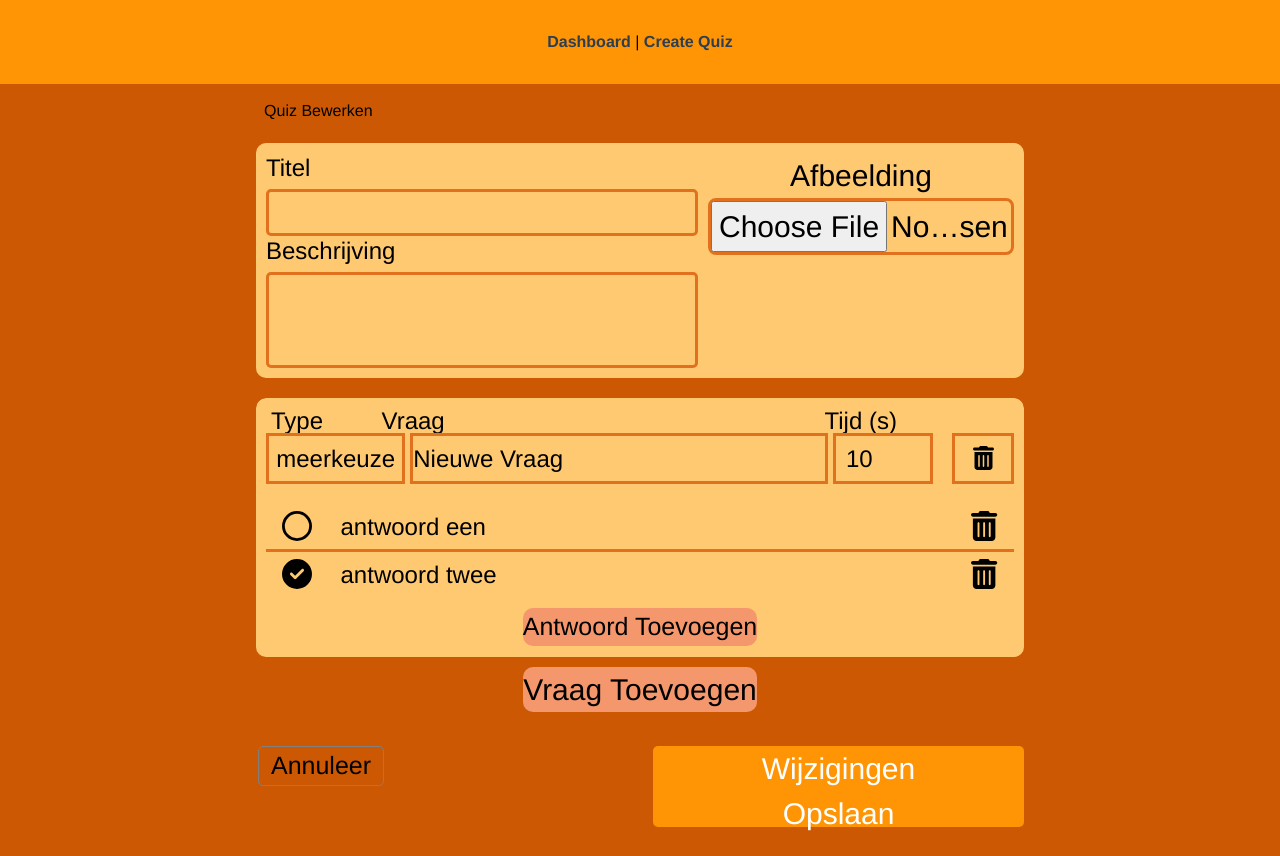
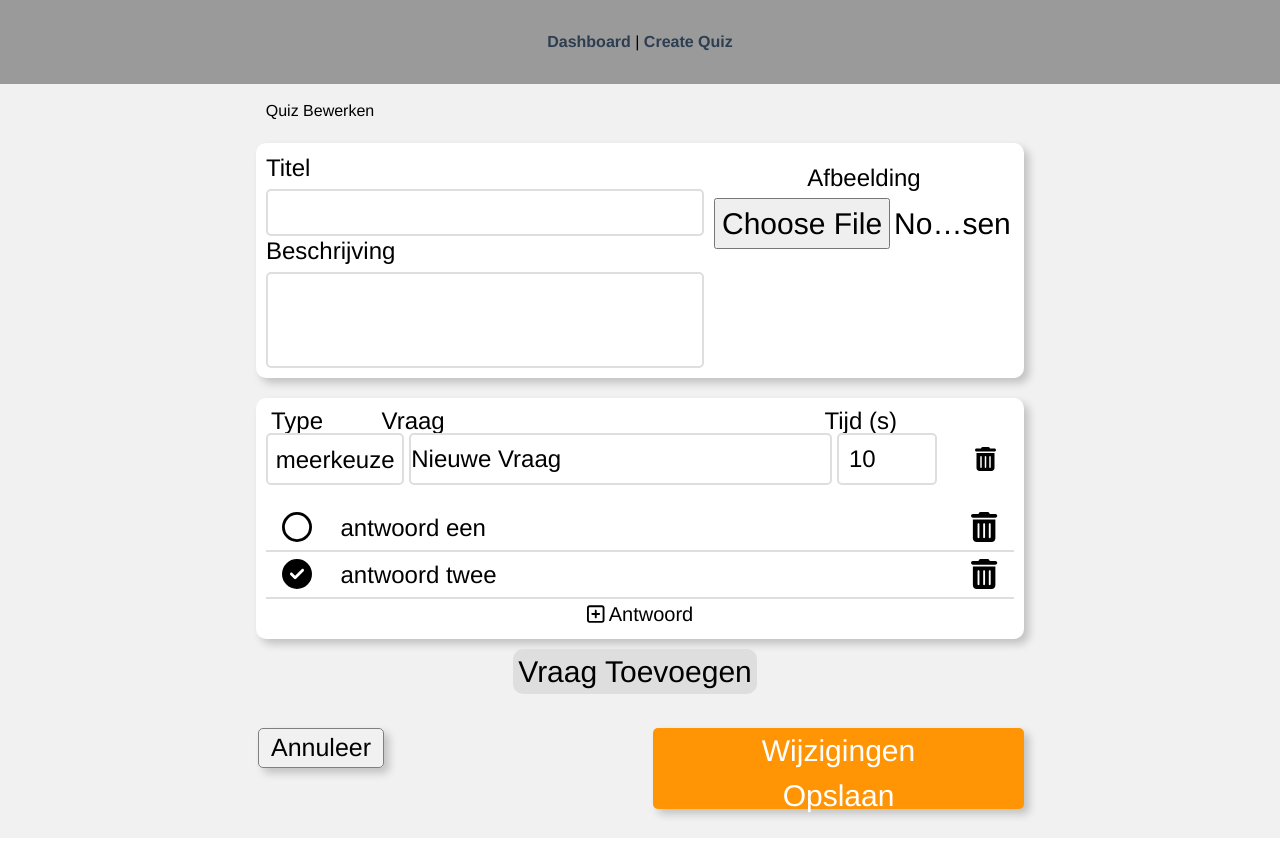
Before and after one commit to TeunSpithoven/thinku, a Vue app: page /editQuiz in a window 1280 px wide. Both pictures are taken after a click on the button "Vraag Toevoegen". Built offline with nearby package versions, Linux system fonts and the light colour scheme.

Commit message:
change style to black and white

```diff
--- a/src/App.vue
+++ b/src/App.vue
@@ -16,13 +16,15 @@
   color: rgb(0, 0, 0);
   min-height: 100vh;
   /* background-color: #FBE8A6; */
-  background-color: #cc5803;
+  /* background-color: #cc5803; */
+  background-color: #f1f1f1;
 }
 
 nav {
   padding: 30px;
   /* background-color: #e2711d; */
-  background-color: #ff9505;
+  /* background-color: #ff9505; */
+  background-color: #9a9a9a;
 }
 
 nav a {
@@ -33,4 +35,16 @@ nav a {
 nav a.router-link-exact-active {
   color: #42b983;
 }
+/* ----------------------------------STYLES */
+.boxShadow {
+  box-shadow: 5px 5px 8px rgba(0, 0, 0, 0.199);
+}
+/* --------------------------------- INPUTS */
+.textInput {
+  width: 100%;
+  height: 100%;
+  border-radius: 5px;
+  border: 2px solid #dedede;
+  background-color: transparent;
+}
 </style>
--- a/src/components/answer/AnswerList.vue
+++ b/src/components/answer/AnswerList.vue
@@ -10,14 +10,23 @@
         @reloadList="reloadList"
       />
     </li>
+    <li
+      v-if="this.questionType !== 'goedfout'"
+      class="cell addAnswer newAddAnswerButton"
+      @click="createAnswer"
+    >
+      <div class="newAddAnswerButton">
+        <font-awesome-icon icon="fa-regular fa-plus-square" />
+        Antwoord
+      </div>
+    </li>
   </ul>
 
-  <div v-if="this.questionType !== 'goedfout'" class="antwoordToevoegenContainer">
+  <!-- <div v-if="this.questionType !== 'goedfout'" class="antwoordToevoegenContainer">
     <button id="addAnswerButton" class="gridItem" @click="createAnswer">
       Antwoord Toevoegen
     </button>
-  </div>
-
+  </div> -->
 </template>
 
 <script>
@@ -117,21 +126,16 @@ export default {
 </script>
 
 <style scoped>
-table {
-  font-family: arial, sans-serif;
-  border-collapse: collapse;
+.addAnswer {
+  font-size: 20px;
+}
+.newAddAnswerButton {
   width: 100%;
+  transition: 0.7s;
 }
-
-td,
-th {
-  border: 1px solid #dddddd;
-  text-align: left;
-  padding: 8px;
-}
-
-tr:nth-child(even) {
-  background-color: #d1afaf;
+.newAddAnswerButton :hover {
+  background-color: #dedede;
+  cursor: pointer;
 }
 .antwoordToevoegenContainer {
   position: relative;
@@ -147,9 +151,9 @@ tr:nth-child(even) {
   margin-left: 30%;
   margin-right: 30%;
   border-radius: 10px;
-
   font-size: 25px;
-  background-color: #F4976C;
+  /* background-color: #F4976C; */
+  background-color: #dedede;
 }
 .answerGroup {
   display: contents;
@@ -165,7 +169,8 @@ ul > li:nth-of-type(even) {
 ul > li {
   /* lijn tussen antwoorden */
 
-  border-bottom: 3px solid #e2711d;
+  /* border-bottom: 3px solid #e2711d; */
+  border-bottom: 2px solid #dedede;
   /* border-bottom: 1px solid rgb(0, 0, 0); */
 }
 ul > li:last-child {
--- a/src/components/dashboard/QuizCard.vue
+++ b/src/components/dashboard/QuizCard.vue
@@ -1,5 +1,5 @@
 <template>
-  <div id="quizCard">
+  <div id="quizCard" class="boxShadow">
     <div id="title">{{ title }}</div>
     <div id="image">
       <img v-if="image != null" :src="image" class="uploading-image" />
@@ -48,6 +48,8 @@ export default {
   grid-auto-columns: 1fr;
   grid-template-columns: 1fr;
   grid-template-rows: 0.5fr 2fr 0.5fr;
+  background-color: white;
+  border-radius: 10px;
   gap: 0px 89px;
   grid-template-areas:
     "title"
--- a/src/components/dashboard/QuizList.vue
+++ b/src/components/dashboard/QuizList.vue
@@ -32,9 +32,10 @@ export default {
   display: grid;
   grid-template-columns: auto auto auto;
   gap: 10px;
-  padding: 10px;
+  /* padding: 10px; */
+  overflow: visible;
 
-  border: 1px solid #000000;
+  /* border: 1px solid #000000; */
   border-radius: 10px;
 }
 #gridItem {
--- a/src/components/question/QuestionCard.vue
+++ b/src/components/question/QuestionCard.vue
@@ -1,5 +1,5 @@
 <template>
-  <div id="questionCard" class="gridContainer">
+  <div id="questionCard" class="gridContainer boxShadow">
     <div id="quesionInfoContainter" class="gridItem">
       <QuestionInfo
         :id="this.id"
@@ -65,8 +65,8 @@ export default {
   position: relative;
   padding: 10px;
   /* background-color: #B4DFE5; */
-  /* background-color: white; */
-  background-color: #ffc971;
+  background-color: white;
+  /* background-color: #ffc971; */
 }
 
 .gridContainer {
--- a/src/components/question/QuestionInfo.vue
+++ b/src/components/question/QuestionInfo.vue
@@ -10,7 +10,7 @@
   </div>
   <!-- type: {{this.type}} -->
   <Form id="info" class="gridContainer" @submit="nothing">
-    <div id="type" class="gridItem item1">
+    <div id="type" class="gridItem item1 textInput">
       <QuestionTypeDropDown @update-type="updateType" :type="this.type" />
     </div>
 
@@ -19,7 +19,7 @@
         name="question"
         :rules="validateQuestion"
         id="titleInput"
-        class="questionInput"
+        class="textInput"
         type="text"
         v-model="questionData"
         @change="updateQuestion()"
@@ -34,7 +34,7 @@
       name="time"
       :rules="validateTime"
       id="time"
-      class="gridItem item3"
+      class="gridItem item3 textInput"
       type="number"
       min="2"
       max="9999"
@@ -210,7 +210,8 @@ export default {
   /* border: 1px solid #000000; */
   /* background-color: #eff3f4; */
   background-color: transparent;
-  border: 3px solid #e2711d;
+  /* border: 3px solid #e2711d; */
+    /* border: 2px solid #dedede; */
 }
 .item1 {
   /* type  */
--- a/src/components/question/QuestionList.vue
+++ b/src/components/question/QuestionList.vue
@@ -129,6 +129,7 @@ export default {
 #questionListContainer {
   overflow: auto;
   box-sizing: border-box;
+  overflow: visible;
 
   position: relative;
 
@@ -138,6 +139,7 @@ export default {
 .gridContainer {
   display: grid;
   gap: 10px;
+  overflow: visible;
   /* padding: 10px; */
 }
 .questionGridContainer {
@@ -151,6 +153,7 @@ export default {
   text-align: center;
   /* padding: 10px; */
   font-size: 30px;
+  overflow: visible;
   grid-column: 1 / 5;
 }
 .vraagToevoegenContainer {
@@ -163,9 +166,13 @@ export default {
 .vraagToevoegen {
   position: relative;
   box-sizing: border-box;
+  margin-right: 10px;
+  padding: 0px 5px;
 
   /* border: 1px solid #000000; */
   border-radius: 10px;
-  background-color: #F4976C;
+  /* background-color: #F4976C; */
+ background-color:  #dedede;
+
 }
 </style>
--- a/src/components/question/QuestionTypeDropDown.vue
+++ b/src/components/question/QuestionTypeDropDown.vue
@@ -65,6 +65,7 @@ button {
 #typeDropdown {
   position: relative;
   width: 100%;
+  z-index: 1;
 }
 .buttonList {
   position: absolute;
--- a/src/components/quiz/CreateQuiz.vue
+++ b/src/components/quiz/CreateQuiz.vue
@@ -9,10 +9,10 @@
     </div>
     <div class="grid-item">
       <div id="knoppen">
-        <button id="annuleerKnop" @click="this.$router.push({ path: '/dashboard' })">
+        <button id="annuleerKnop" class="boxShadow" @click="this.$router.push({ path: '/dashboard' })">
           Annuleer
         </button>
-        <button id="opslaanKnop" @click="submit()">
+        <button id="opslaanKnop" class="boxShadow" @click="submit()">
           <div v-if="edit">Wijzigingen</div>
           Opslaan
         </button>
@@ -81,6 +81,7 @@ export default {
 #createQuiz {
   display: grid;
   row-gap: 20px;
+  overflow: visible;
 }
 
 #questionListContainer {
--- a/src/components/quiz/QuizInfo.vue
+++ b/src/components/quiz/QuizInfo.vue
@@ -1,5 +1,5 @@
 <template>
-  <div id="quizInfo">
+  <div id="quizInfo" class="boxShadow">
     <div class="gridContainer">
       <Form class="info" @submit="nothing">
         <div id="titel">
@@ -9,7 +9,7 @@
               name="title"
               :rules="validateTitle"
               id="titleInput"
-              class="inputs"
+              class="textInput"
               type="text"
               v-model="this.title"
             />
@@ -27,7 +27,7 @@
               as="textarea"
               :rules="validateDescription"
               id="descriptionInput"
-              class="inputs"
+              class="textInput"
               v-model="this.description"
             ></Field>
           </div>
@@ -37,8 +37,8 @@
         </ErrorMessage>
       </Form>
       <div class="image">
-        <label for="quizImage">Afbeelding</label>
-        <imageUpload id="quizImage" class="imageInput" />
+        <label for="quizImage" class="imageLabel">Afbeelding</label>
+        <imageUpload id="quizImage" class="inputDefault" />
       </div>
     </div>
   </div>
@@ -125,7 +125,8 @@ export default {
   /* border: 1px solid #000000; */
   border-radius: 10px;
   /* background-color: #B4DFE5; */
-  background-color: #ffc971;
+  /* background-color: #ffc971; */
+  background-color: white;
 }
 .gridContainer {
   display: grid;
@@ -134,19 +135,11 @@ export default {
   gap: 0px 10px;
   grid-template-areas: "info image";
 }
-.image {
-  grid-area: image;
-}
 .info {
   grid-area: info;
 }
-.inputs {
-  width: 100%;
-  height: 100%;
-  border-radius: 5px;
-  border: 3px solid #e2711d;
-  /* background-color: #eff3f4; */
-  background-color: transparent;
+.image {
+  grid-area: image;
 }
 #titel {
   position: relative;
@@ -164,6 +157,14 @@ export default {
   right: 0px;
   top: 0px;
 
+  font-weight: 400;
+  font-size: 24px;
+  line-height: 29px;
+  text-align: left;
+
+  /* color: #000000; */
+}
+.imageLabel {
   font-weight: 400;
   font-size: 24px;
   line-height: 29px;
@@ -190,16 +191,6 @@ export default {
   /* border: 1px solid #000000; */
   border-radius: 5px;
 }
-.imageInput {
-  box-sizing: border-box;
-
-  border-radius: 8px;
-  max-width: 100%;
-  height: auto;
-
-  /* border: 1px solid #000000; */
-  border: 3px solid #e2711d;
-}
 textarea {
   resize: none;
 }
--- a/src/main.js
+++ b/src/main.js
@@ -17,8 +17,9 @@ import { faCircle } from "@fortawesome/free-regular-svg-icons";
 import { faCircleCheck } from "@fortawesome/free-solid-svg-icons";
 import { faTrashCan } from "@fortawesome/free-solid-svg-icons";
 import { faUpDown } from "@fortawesome/free-solid-svg-icons";
+import { faPlusSquare } from "@fortawesome/free-regular-svg-icons";
 
-library.add(faPenToSquare, faCircle, faCircleCheck, faTrashCan, faUpDown);
+library.add(faPenToSquare, faCircle, faCircleCheck, faTrashCan, faUpDown, faPlusSquare);
 
 createApp(App)
   .component("font-awesome-icon", FontAwesomeIcon)
```
Also changed, not shown: src/components/dashboard/DashboardButtons.vue (+17 -10 lines).
